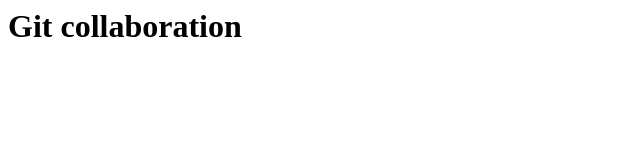
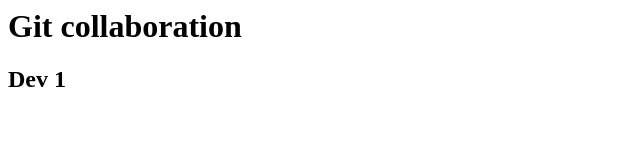
Before and after one commit to isabellawhitfield/teamGitProject, a plain HTML site: page index.html in a window 1280 px wide. Shown: the full height of the page, 0-640 px from the left. Drawn offline with Linux system fonts and the light colour scheme.

Commit message:
added heading

```diff
--- a/index.html
+++ b/index.html
@@ -7,6 +7,8 @@
 <body>
     <h1>Git collaboration</h1>
 
+    <h2>Dev 1</h2>
+
 
 </body>
 </html>
```
Also changed, not shown: README.md.
